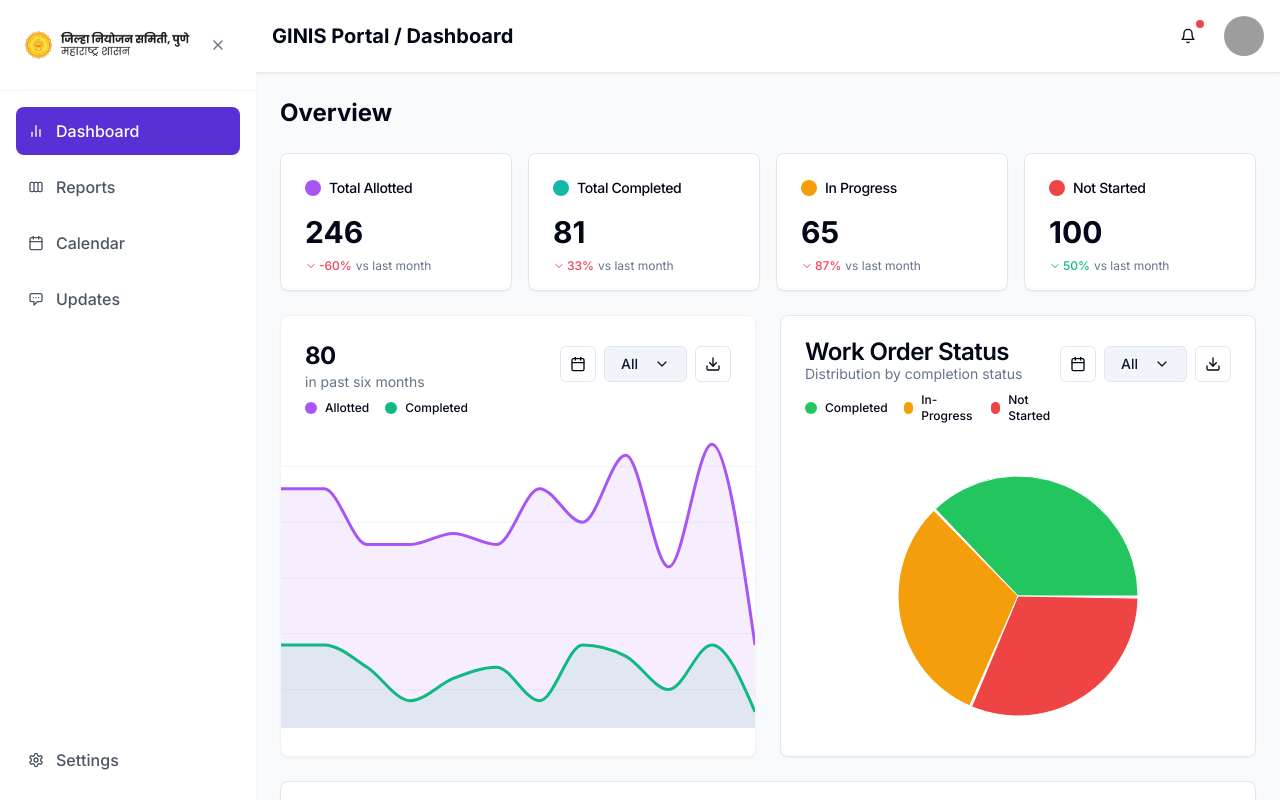
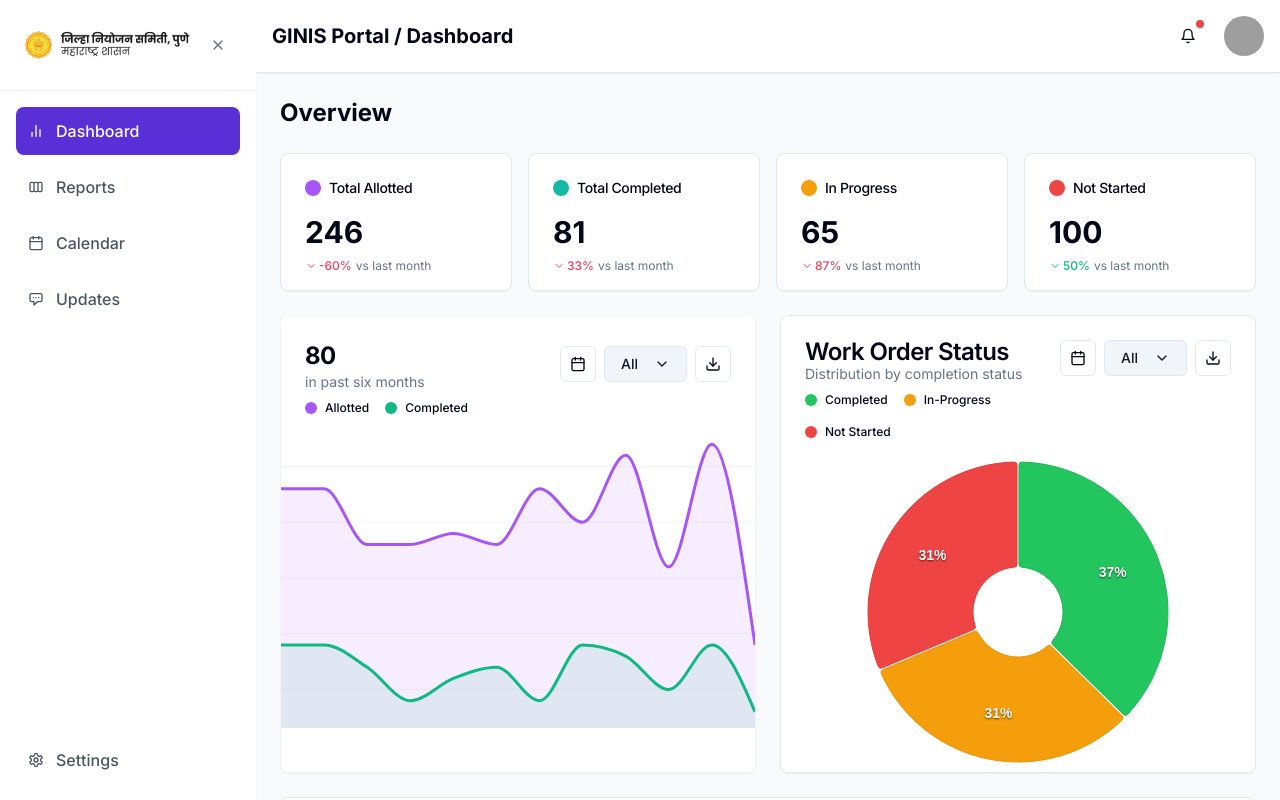
Before and after one commit to vinaythoke/ginis-portal, a Next.js app: page / in a window 1280 px wide. Built offline with nearby package versions, Linux system fonts and the light colour scheme; grey boxes are pictures that could not be loaded.

Commit message:
Replace Recharts with Nivo and improve mobile responsiveness

```diff
--- a/components/dashboard/charts/WorkOrderStatusChart.tsx
+++ b/components/dashboard/charts/WorkOrderStatusChart.tsx
@@ -1,14 +1,8 @@
 "use client"
 
 import * as React from 'react'
-// @ts-ignore - Suppressing TypeScript errors for recharts imports
-import {
-  PieChart,
-  Pie,
-  Cell,
-  ResponsiveContainer,
-  Tooltip
-} from 'recharts'
+// Replacing recharts with Nivo pie chart
+import { ResponsivePie } from '@nivo/pie'
 
 import { Card, CardContent, CardDescription, CardHeader, CardTitle } from '@/components/ui/card'
 import { getDashboardStats } from '@/lib/services/mockData'
@@ -17,9 +11,11 @@ import { exportToExcel } from '@/lib/utils'
 
 // Define type for chart data
 interface ChartData {
-  name: string;
+  id: string;       // Changed from 'name' to 'id' for Nivo
+  label: string;    // Added for Nivo
   value: number;
   color: string;
+  total: number;
 }
 
 // Colors for different status types - using standard color conventions - moved outside component
@@ -57,15 +53,34 @@ const WorkOrderStatusChart = () => {
         // In a real app, this would be an API call with filter parameters
         const stats = getDashboardStats()
 
-        // Filter data based on selected filter
-        // Note: In a real application, you'd filter the data on the server side
-        // or filter here based on the dates of the work orders
+        // Use totalWorkOrders as the base for percentages
+        const totalWorkOrders = stats.totalWorkOrders
 
         // Format data for pie chart with consistent color assignments
+        // Adjusted format for Nivo pie chart
         const chartData = [
-          { name: 'Completed', value: stats.completedWorkOrders, color: STATUS_COLORS.completed },
-          { name: 'In-Progress', value: stats.inProgressWorkOrders, color: STATUS_COLORS.inProgress },
-          { name: 'Not Started', value: stats.notStartedWorkOrders, color: STATUS_COLORS.notStarted }
+          {
+            id: 'completed',
+            label: 'Completed',
+            value: stats.completedWorkOrders,
+            color: STATUS_COLORS.completed,
+            // Store the total for percentage calculations
+            total: totalWorkOrders
+          },
+          {
+            id: 'in-progress',
+            label: 'In-Progress',
+            value: stats.inProgressWorkOrders,
+            color: STATUS_COLORS.inProgress,
+            total: totalWorkOrders
+          },
+          {
+            id: 'not-started',
+            label: 'Not Started',
+            value: stats.notStartedWorkOrders,
+            color: STATUS_COLORS.notStarted,
+            total: totalWorkOrders
+          }
         ]
 
         setData(chartData)
@@ -88,44 +103,13 @@ const WorkOrderStatusChart = () => {
   // Handle export
   const handleExport = () => {
     // Convert chart data to a format suitable for export
-    const exportData = data.map((item: ChartData) => ({
-      Status: item.name,
+    const exportData = data.map((item) => ({
+      Status: item.label,
       Count: item.value
     }))
 
     // Export the data
     exportToExcel(exportData, 'work-order-status')
-  }
-
-  // Custom label for pie sections
-  const renderCustomizedLabel = (props: any) => {
-    const { cx, cy, midAngle, innerRadius, outerRadius, percent, value } = props
-
-    if (!cx || !cy || !innerRadius || !outerRadius || !percent) return null
-
-    const RADIAN = Math.PI / 180
-    const radius = innerRadius + (outerRadius - innerRadius) * 0.5
-    const x = cx + radius * Math.cos(-midAngle * RADIAN)
-    const y = cy + radius * Math.sin(-midAngle * RADIAN)
-
-    // Calculate total to get a more accurate percentage
-    const total = data.reduce((sum: number, item: ChartData) => sum + item.value, 0)
-    const percentage = total > 0 ? Math.round((value / total) * 100) : 0
-
-    return (
-      <text
-        x={x}
-        y={y}
-        fill="white"
-        textAnchor="middle"
-        dominantBaseline="central"
-        fontSize="14"
-        fontWeight="bold"
-        style={{ textShadow: "1px 1px 1px rgba(0,0,0,0.5)" }}
-      >
-        {`${percentage}%`}
-      </text>
-    )
   }
 
   // Show loading skeleton if data is not yet available
@@ -167,57 +151,82 @@ const WorkOrderStatusChart = () => {
 
   return (
     <Card>
-      <CardHeader className="flex flex-row items-start justify-between pb-0">
+      <CardHeader className="flex flex-col space-y-3 sm:flex-row sm:items-start sm:justify-between sm:space-y-0 pb-0">
         <div>
           <CardTitle>Work Order Status</CardTitle>
           <CardDescription className="mb-2">Distribution by completion status</CardDescription>
 
           {/* Custom legend similar to MonthlyProgressChart */}
-          <div className="flex items-center gap-4 mt-1">
-            {data.map((item: ChartData) => (
-              <div key={item.name} className="flex items-center">
+          <div className="flex flex-wrap items-center gap-4 mt-1 mb-2 sm:mb-0">
+            {data.map((item) => (
+              <div key={item.id} className="flex items-center">
                 <div
                   className="w-3 h-3 rounded-full mr-2"
                   style={{ backgroundColor: item.color }}
                 ></div>
-                <span className="text-xs font-medium">{item.name}</span>
+                <span className="text-xs font-medium">{item.label}</span>
               </div>
             ))}
           </div>
         </div>
+        <div className="w-full sm:w-auto">
           <DateRangeFilter
             onFilterChange={handleFilterChange}
             onExport={handleExport}
           />
+        </div>
       </CardHeader>
       <CardContent className="p-0 mt-3">
-        <div className="h-80 w-full">
-          {/* @ts-ignore - Suppressing TypeScript errors for recharts components */}
-          <ResponsiveContainer width="100%" height="100%">
-            <PieChart>
-              <Pie
+        <div className="h-80 w-full overflow-hidden">
+          {/* Nivo Pie Chart */}
+          <ResponsivePie
             data={data}
-                cx="50%"
-                cy="50%"
-                labelLine={false}
-                label={renderCustomizedLabel}
-                outerRadius={120}
-                fill="#8884d8"
-                dataKey="value"
-                isAnimationActive={true}
-                paddingAngle={1}
-              >
-                {data.map((entry: ChartData) => (
-                  <Cell key={`cell-${entry.name}`} fill={entry.color} />
-                ))}
-              </Pie>
-              <Tooltip
-                formatter={(value: number, name: string) => {
-                  return [`${value} orders`, name]
+            margin={{ top: 10, right: 10, bottom: 10, left: 10 }}
+            innerRadius={0.3}
+            padAngle={0.7}
+            cornerRadius={3}
+            activeOuterRadiusOffset={8}
+            colors={{ datum: 'data.color' }}
+            borderWidth={1}
+            borderColor={{ from: 'color', modifiers: [['darker', 0.2]] }}
+            arcLabelsSkipAngle={10}
+            arcLabelsTextColor="white"
+            arcLabelsRadiusOffset={0.55}
+            // Display percentages on pie slices
+            arcLabel={d => {
+              // Calculate percentage using the total stored in each data item
+              const percentage = d.data.total > 0
+                ? Math.floor((d.value / d.data.total) * 100)
+                : 0
+              return `${percentage}%`
             }}
+            enableArcLinkLabels={false}
+            // Custom tooltip
+            tooltip={({datum}) => (
+              <div style={{
+                background: 'white',
+                padding: '8px 12px',
+                border: '1px solid #ccc',
+                borderRadius: '4px',
+                boxShadow: '0 1px 2px rgba(0,0,0,0.25)'
+              }}>
+                <strong style={{ textTransform: 'capitalize' }}>{datum.label}</strong>: {datum.value} orders
+                <div>
+                  <strong>{Math.floor((datum.value / datum.data.total) * 100)}%</strong> of total allotted
+                </div>
+              </div>
+            )}
+            theme={{
+              labels: {
+                text: {
+                  fontSize: 14,
+                  fontWeight: 700,
+                  textShadow: '0 1px 2px rgba(0,0,0,0.6)'
+                }
+              }
+            }}
+            legends={[]}
           />
-            </PieChart>
-          </ResponsiveContainer>
         </div>
       </CardContent>
     </Card>
```
Lines whose indentation alone changed are shown as unchanged.
